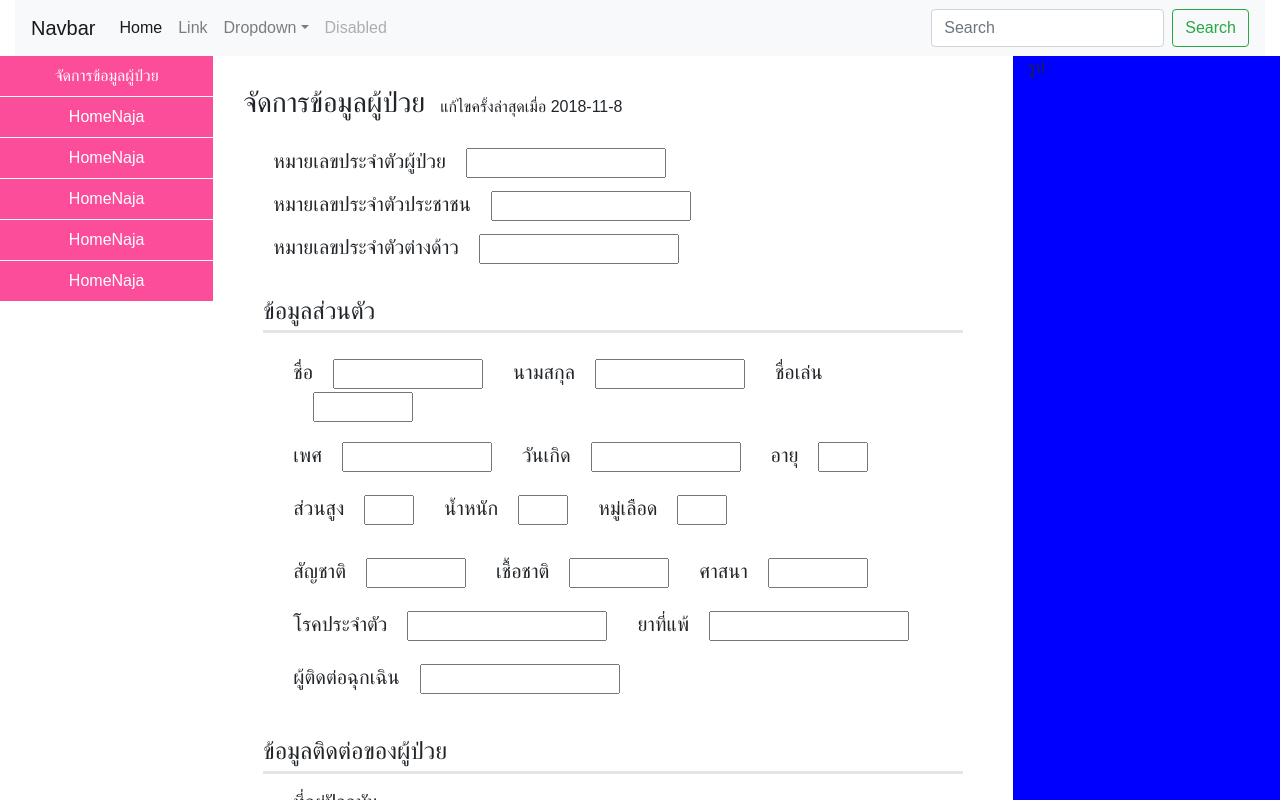
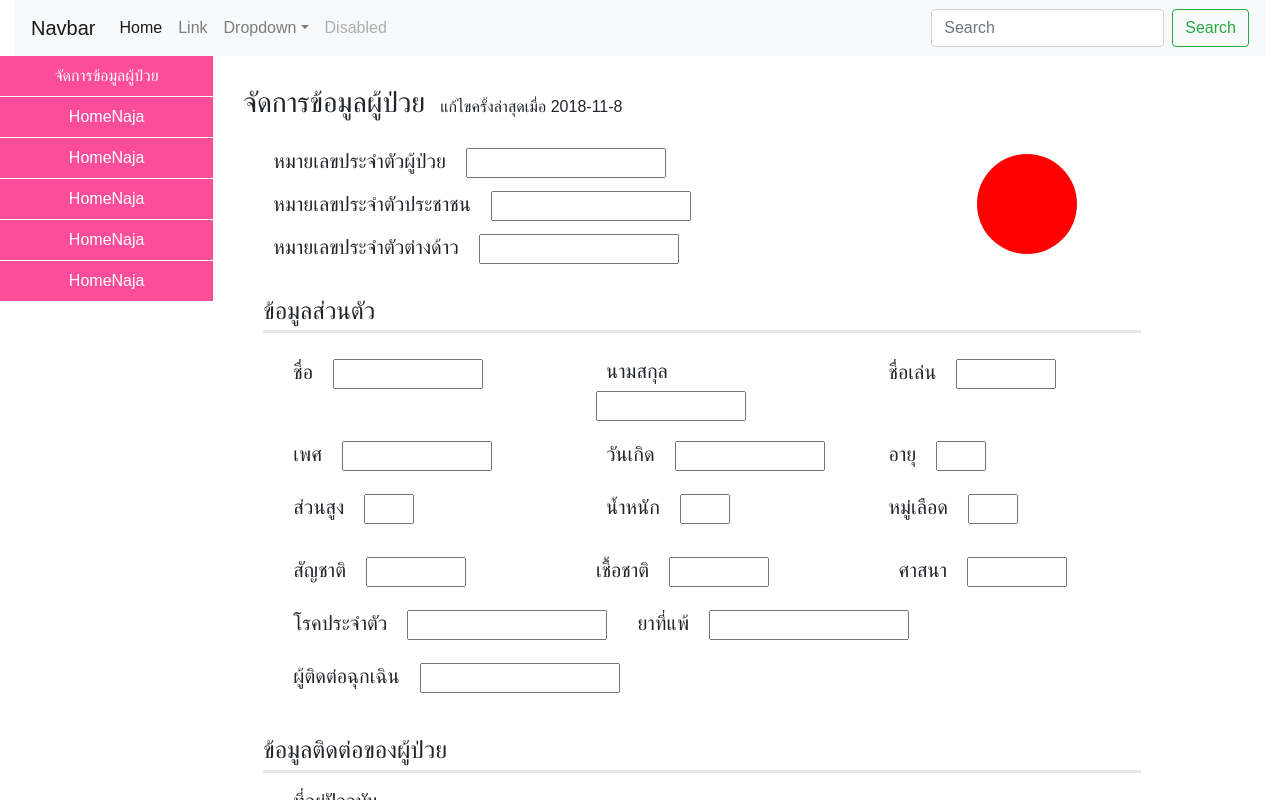
Before and after one commit to kukiat/chain-aid, a React (Create React App) app: page /manage in a window 1280 px wide. Shown: the top 800 px of the page. Built offline with nearby package versions, Linux system fonts and the light colour scheme.

Commit message:
🎨 Kao update naja

```diff
--- a/src/components/dashboard/Manage.js
+++ b/src/components/dashboard/Manage.js
@@ -2,7 +2,6 @@ import React from 'react';
 import { Layout } from '../Layout';
 import Nav from '../navbar/Nav';
 import Navigation from '../navigation/Navigation';
-import classNames from 'classnames';
 import '../../Styles/Manage.css';
 
 class Manage extends React.Component {
@@ -17,14 +16,16 @@ class Manage extends React.Component {
       <div className="manage col-md-10">
         <div className="row">
           <div
-            className="col-md-9 col-sm form"
+            className="col-md-11 col-sm form"
             style={{height: '1000px' }}
           >
+            <div>
               <h3 className="inline">จัดการข้อมูลผู้ป่วย</h3>
               <span style={{ marginLeft: '15px' }}>
                 แก้ไขครั้งล่าสุดเมื่อ {this.state.lastModifile}
               </span>
-            <div style={{ width: '100%', padding: '10px 30px' }}>
+            </div>
+            <div style={{ padding: '10px 30px' }} className="inline">
               <div style={{ marginTop: '10px' }}>
                 <h5 className="inline">หมายเลขประจำตัวผู้ป่วย</h5>
                 <input type="text" className="input-200" />
@@ -38,42 +39,69 @@ class Manage extends React.Component {
                 <input type="text" className="input-200" />
               </div>
             </div>
+            <div className="inline" style={{marginLeft: '20vw'}}>
+              <div style={{ height: '100px', width: '100px', backgroundColor: 'red', borderRadius: '50%' }}></div>
+            </div>
             <div style={{ width: '100%', padding: '20px' }}>
               <h4>ข้อมูลส่วนตัว</h4>
               <hr />
               <div style={{ width: '100%', padding: '10px 30px' }}>
-                <div>
+                <div className="row">
+                  <div className="col">
                     <h5 className="inline">ชื่อ</h5>
                     <input type="text" className="input-150" />
+                  </div>
+                  <div className="col">
                     <h5 className="inline" style={{marginLeft: '30px' }}>นามสกุล</h5>
                     <input type="text" className="input-150" />
+                  </div>
+                  <div className="col">
                     <h5 className="inline" style={{ marginLeft: '30px' }}>ชื่อเล่น</h5>
                     <input type="text" className="input-100" />
                   </div>
-                <div style={{marginTop: '20px'}}>
+                </div>
+                <div style={{marginTop: '20px'}} className="row">
+                  <div className="col">
                     <h5 className="inline">เพศ</h5>
                     <input type="text" className="input-150" />
+                  </div>
+                  <div className="col">
                     <h5 className="inline" style={{ marginLeft: '30px' }}>วันเกิด</h5>
                     <input type="text" className="input-150" />
+                  </div>
+                  <div className="col">
                     <h5 className="inline" style={{ marginLeft: '30px' }}>อายุ</h5>
                     <input type="text" className="input-50"/>
                   </div>
-                <div style={{ marginTop: '20px' }}>
+                </div>
+                <div style={{ marginTop: '20px' }} className="row">
+                <div className="col">
                   <h5 className="inline">ส่วนสูง</h5>
                   <input type="text" className="input-50" />
+                </div>
+                <div className="col">
                   <h5 className="inline" style={{ marginLeft: '30px' }}>น้ำหนัก</h5>
                   <input type="text" className="input-50" />
+                </div>
+                <div className="col">
                   <h5 className="inline" style={{ marginLeft: '30px' }}>หมู่เลือด</h5>
                   <input type="text" className="input-50" />
                 </div>
                 </div>
-              <div style={{ marginTop: '20px' }}>
+              </div>
+              <div style={{ marginTop: '20px' }} className="row">
+              <div className="col">
                 <h5 className="inline" style={{ marginLeft: '30px' }}>สัญชาติ</h5>
                 <input type="text" className="input-100" />
+              </div>
+              <div className="col">
                 <h5 className="inline" style={{ marginLeft: '30px' }}>เชื้อชาติ</h5>
                 <input type="text" className="input-100" />
+              </div>
+              <div className="col">
                 <h5 className="inline" style={{ marginLeft: '30px' }}>ศาสนา</h5>
                 <input type="text" className="input-100" />
+              </div>
               </div>
               <div style={{ marginTop: '20px' }}>
                 <h5 className="inline" style={{ marginLeft: '30px' }}>โรคประจำตัว</h5>
@@ -103,9 +131,6 @@ class Manage extends React.Component {
               </div>
             </div>
           </div>
-          <div className="col-md-3 col-sm" style={{ backgroundColor: 'blue' }}>
-            รูป
-          </div>
         </div>
       </div>
     );
```
Lines whose indentation alone changed are shown as unchanged.
